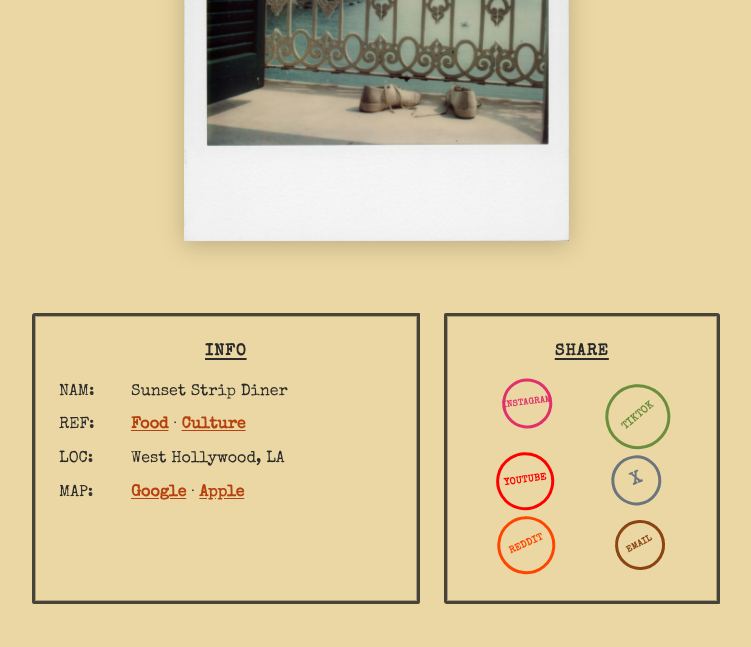
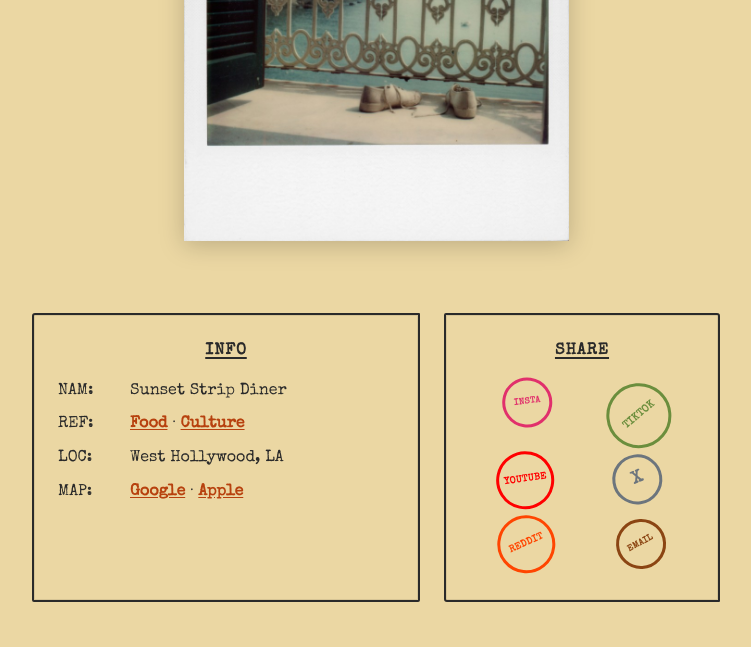
Before and after one commit to laonfilm/laonfilm, an Astro site: page /test-spot-1 in a window 1280 px wide. Shown: the part 368-1015 px from the top of the page, without its empty margins (264-1015 px from the left). Built offline with nearby package versions, Linux system fonts and the light colour scheme; Astro itself is replaced by a stand-in of ours.

Commit message:
updated info and share boxes and favicons

```diff
--- a/src/pages/[slug].astro
+++ b/src/pages/[slug].astro
@@ -127,7 +127,7 @@ const navData = {
         <h3 class="box-title">SHARE</h3>
         <div class="share-stamps-grid">
           <div class="stamp instagram small stamp-1" onclick="window.shareToInstagram()">
-            <span class="stamp-text">INSTAGRAM</span>
+            <span class="stamp-text">INSTA</span>
           </div>
           <div class="stamp tiktok large stamp-2" onclick="window.shareToTikTok()">
             <span class="stamp-text">TIKTOK</span>
@@ -259,32 +259,30 @@ const navData = {
     align-items: stretch;
   }
 
-  /* Info Box - Main content */
+  /* Info Box - Main content - now matches navigation button color */
   .info-box {
     flex: 3;
     background: var(--bg);
     padding: 1.5rem;
     font-family: "Special Elite", monospace;
-    border: 3px solid rgba(30,30,30,0.8);
+    border: 2px solid var(--text);
     border-radius: 3px 1px 2px 2px;
     display: flex;
     flex-direction: column;
-    box-shadow: inset 0 0 0 1px rgba(30,30,30,0.3);
-    filter: blur(0.3px);
+    box-shadow: inset 0 0 0 1px rgba(30,30,30,0.1);
   }
 
-  /* Share Box - Smaller companion */
+  /* Share Box - Smaller companion - now matches navigation button color */
   .share-box {
     flex: 2;
     background: var(--bg);
     padding: 1.5rem;
     font-family: "Special Elite", monospace;
-    border: 3px solid rgba(30,30,30,0.8);
+    border: 2px solid var(--text);
     border-radius: 2px 3px 1px 3px;
     display: flex;
     flex-direction: column;
-    box-shadow: inset 0 0 0 1px rgba(30,30,30,0.3);
-    filter: blur(0.3px);
+    box-shadow: inset 0 0 0 1px rgba(30,30,30,0.1);
   }
 
   .box-title {
```
Also changed, not shown: 1 other file.
